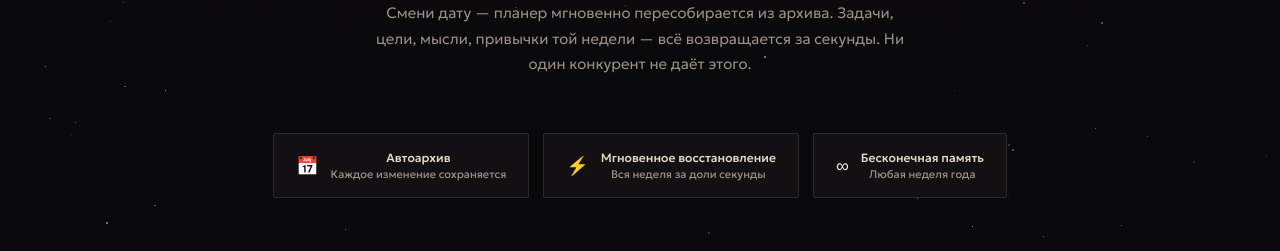
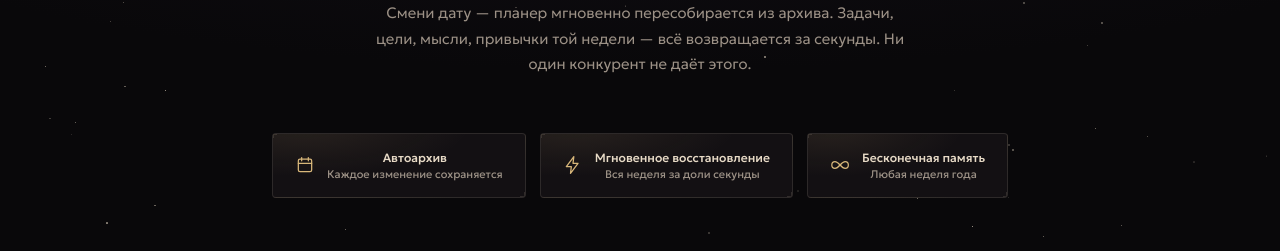
Before and after one commit to Parmeyyy/axisplanner, a plain HTML site: page index.html in a window 1280 px wide. Shown: the part 4512-4763 px from the top of the page. Drawn offline with nearby package versions, Linux system fonts and the light colour scheme; a web font is replaced by a local one.

Commit message:
Redesign Time Machine pills with bordered cards and cursor spotlight
Replace the plain emoji pills with subtler cards: line-icon SVGs,
crosshair corner marks (reusing the logo's cross motif), a soft warm
glow, and a pointer-follow spotlight on hover. Same footprint as
before, no new dependencies.

Co-Authored-By: Claude Sonnet 5 <noreply@anthropic.com>

```diff
--- a/index.html
+++ b/index.html
@@ -168,8 +168,22 @@ section{padding:96px 48px}
 .tm-desc{font-size:15px;font-weight:300;color:var(--stone);max-width:540px;
   margin:18px auto 56px;line-height:1.7}
 .tm-pills{display:flex;justify-content:center;gap:14px;flex-wrap:wrap}
-.pill{display:flex;align-items:center;gap:12px;background:var(--bg-2);padding:16px 22px;border-radius:2px;border:1px solid var(--line)}
-.pill-icon{font-size:18px}
+.pill{position:relative;display:flex;align-items:center;gap:12px;padding:16px 22px;
+  border-radius:4px;border:1px solid var(--line);overflow:hidden;
+  background:radial-gradient(120% 140% at 12% -10%,rgba(216,183,122,.10) 0%,transparent 55%) var(--bg-2);
+  transition:border-color .3s}
+.pill:hover{border-color:rgba(216,183,122,.35)}
+.pill-spot{position:absolute;inset:0;opacity:0;transition:opacity .35s;pointer-events:none;
+  background:radial-gradient(140px circle at var(--mx,50%) var(--my,50%),rgba(216,183,122,.14),transparent 70%)}
+.pill:hover .pill-spot{opacity:1}
+.pill-cross{position:absolute;width:9px;height:9px;pointer-events:none;color:var(--sand-dark);opacity:.5}
+.pill-cross::before{content:'';position:absolute;left:50%;top:0;bottom:0;width:1px;background:currentColor;transform:translateX(-50%)}
+.pill-cross::after{content:'';position:absolute;top:50%;left:0;right:0;height:1px;background:currentColor;transform:translateY(-50%)}
+.pill-cross.tl{top:-4.5px;left:-4.5px}
+.pill-cross.br{bottom:-4.5px;right:-4.5px}
+.pill-icon{position:relative;z-index:1;width:20px;height:20px;flex-shrink:0;color:var(--accent)}
+.pill-icon svg{width:100%;height:100%;fill:none;stroke:currentColor;stroke-width:1.5;stroke-linecap:round;stroke-linejoin:round}
+.pill-body{position:relative;z-index:1}
 .pill-t{font-size:12px;font-weight:500;color:var(--sand);margin-bottom:2px}
 .pill-s{font-size:11px;color:var(--stone)}
 
@@ -357,9 +371,24 @@ footer{background:var(--bg);color:var(--sand);padding:40px 48px;border-top:1px s
   <h2 class="stitle">Машина времени.<br>Твоя история — навсегда.</h2>
   <p class="tm-desc">Смени дату — планер мгновенно пересобирается из архива. Задачи, цели, мысли, привычки той недели — всё возвращается за секунды. Ни один конкурент не даёт этого.</p>
   <div class="tm-pills">
-    <div class="pill"><div class="pill-icon">📅</div><div><div class="pill-t">Автоархив</div><div class="pill-s">Каждое изменение сохраняется</div></div></div>
-    <div class="pill"><div class="pill-icon">⚡</div><div><div class="pill-t">Мгновенное восстановление</div><div class="pill-s">Вся неделя за доли секунды</div></div></div>
-    <div class="pill"><div class="pill-icon">∞</div><div><div class="pill-t">Бесконечная память</div><div class="pill-s">Любая неделя года</div></div></div>
+    <div class="pill">
+      <span class="pill-cross tl"></span><span class="pill-cross br"></span>
+      <div class="pill-spot"></div>
+      <div class="pill-icon"><svg viewBox="0 0 24 24"><rect x="4" y="5" width="16" height="15" rx="2"/><path d="M4 10h16"/><path d="M8 3v4M16 3v4"/></svg></div>
+      <div class="pill-body"><div class="pill-t">Автоархив</div><div class="pill-s">Каждое изменение сохраняется</div></div>
+    </div>
+    <div class="pill">
+      <span class="pill-cross tl"></span><span class="pill-cross br"></span>
+      <div class="pill-spot"></div>
+      <div class="pill-icon"><svg viewBox="0 0 24 24"><path d="M13 2 4 14h6l-1 8 9-12h-6l1-8Z"/></svg></div>
+      <div class="pill-body"><div class="pill-t">Мгновенное восстановление</div><div class="pill-s">Вся неделя за доли секунды</div></div>
+    </div>
+    <div class="pill">
+      <span class="pill-cross tl"></span><span class="pill-cross br"></span>
+      <div class="pill-spot"></div>
+      <div class="pill-icon"><svg viewBox="0 0 24 24"><path d="M18.18 8c5.1 0 5.1 8 0 8-5.1 0-7.08-8-12.18-8-5.1 0-5.1 8 0 8 5.1 0 7.08-8 12.18-8Z"/></svg></div>
+      <div class="pill-body"><div class="pill-t">Бесконечная память</div><div class="pill-s">Любая неделя года</div></div>
+    </div>
   </div>
 </section>
 
@@ -444,6 +473,14 @@ footer{background:var(--bg);color:var(--sand);padding:40px 48px;border-top:1px s
 </footer>
 
 <script>
+document.querySelectorAll('.pill').forEach(pill => {
+  pill.addEventListener('pointermove', e => {
+    const r = pill.getBoundingClientRect();
+    pill.style.setProperty('--mx', (e.clientX - r.left) + 'px');
+    pill.style.setProperty('--my', (e.clientY - r.top) + 'px');
+  });
+});
+
 const starsWrap = document.getElementById('tmStars');
 if (starsWrap) {
   const starCount = 90;
```
